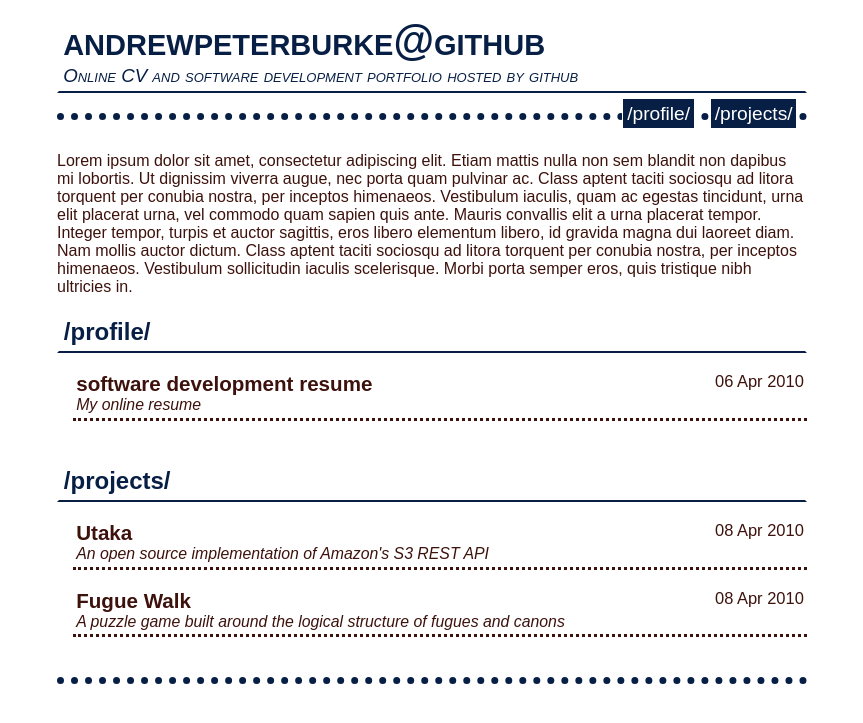
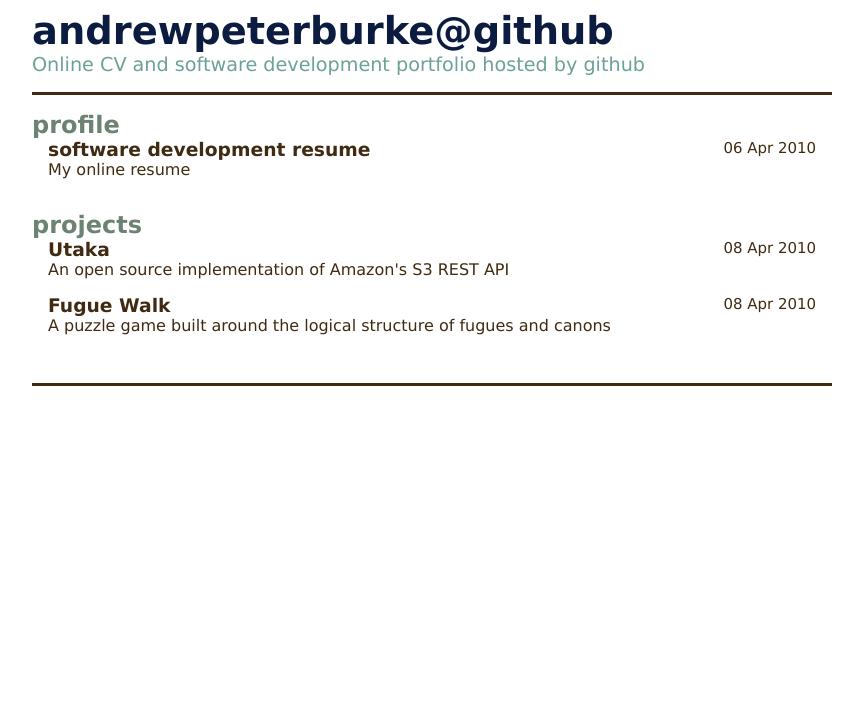
Before and after one commit to apburke/andrewpeterburke.github.com, a Jekyll site: the page built from index.markdown, in a window 1280 px wide. Shown: the top 723 px of the page, without its empty margins (208-1071 px from the left). Built offline with Jekyll 4.4.1, drawn with Linux system fonts in a browser that asks for light colours.

Commit message:
Changed to sensitive skin theme and emptied index.markdown's content

```diff
--- a/css/default.css
+++ b/css/default.css
@@ -1,8 +1,17 @@
+/* COLOR */
+
+body { color: #402b12 }
+.site_heading { color: #0b1c40 }
+.site_heading .description { color: #6CA197 }
+.branch_link, .branch h2 { color: #6c8373 }
+.branch_link:hover { color: #FFF; background-color: #6c8373 }
+.post_heading:hover { background-color: #BFBBB4 }
+
+/* END COLOR */
+
 body {
- background-color: #FFF;
- font-family: sans-serif;
+ font-family: Verdana, sans-serif;
  font-size: 100%;
- color: #071F45;
 }
 
 ul {
@@ -15,125 +24,57 @@ h4 {
 }
 
 #wrapper {
- width: 750px;
+ width: 800px;
  margin-left: auto;
  margin-right: auto;
 }
 
- #header {
-  font-size: 1.3em;
-  margin: .5em 0em;
+#header, #menu, #footer {
+ margin: 0;
+ padding: 0;
+ font-size: 1.2em;
  }
 
- #menu {
-  font-size: 1.2em;
-  border-bottom: .4em dotted;
-  margin: 0em;
-  padding: 0em;
- }
+#content {
+ border-top: .2em solid;
+ border-bottom: .2em solid;
+ margin: 1em 0;
+ padding: 1em 0;
+}
 
- #content {
-  margin: 2em 0;
-  color: #3d120c;
- }
-
- #footer {
-  font-size: 1.2em;
-  border-top: .4em dotted;
-  margin: 0;
-  padding: 0;
- }
+#menu {
+ display: none;
+}
 
 /* CLASSES */
 
-.branch a, .site_heading a {
- color: inherit;
- text-decoration: none;
+.branch_list, .post_list, .title, .description {
+ padding: 0em;
+ margin: 0em;
 }
 
-.branch h2, .site_heading {
- border: .1em solid #FFF;
- border-bottom: .1em solid;
- color: #071F45;
+.branch h2, .branch_link {
+ border: none;
+ font-weight: bold;
+ text-decoration: none;
+ padding: 0;
+ margin-right: 1em;
 }
 
-.branch h2:hover, .site_heading:hover {
- border: .1em solid;
- background-color: #071F45;
- color: #FFF;
-}
-
-.branch h2:before, .branch h2:after,
-.branch_link:before, .branch_link:after {
- content: "/";
+.branch_list {
+ padding-top: .3em;
 }
 
 .branch_link {
- background-color: #071F45;
- color: #FFF;
- text-decoration: none;
- margin: 0 .5em 0 0;
  padding: .2em;
- border: .1em solid;
 }
 
-.branch_link:hover {
- background-color: #FFF;
- color: #071F45;
-}
-
-.branch_list {
- height: .5em;
- margin: 0em;
- padding: 0em;
- text-align: right;
-}
-
-.branch_list li{
+.branch_list li {
  display: inline;
 }
 
 .branch_list, .post_list {
  list-style-type: none;
- padding: 0;
- margin: 0;
-}
-
-
-.post_heading, .site_heading, .branch h2 {
- padding: .2em;
- margin: 0;
-}
-
-.post_heading {
- border-bottom: .2em dotted;
- margin: 0em 0em 1em 1em;
-}
-
-.post_heading:hover {
- background-color: #3d120c;
- color: #FFF;
-}
-
-.post_heading a:link {
- font-size: 1.1em;
-}
-
-.post_heading a:visited {
-  font-size: .9em;
-}
-
-.post_heading a:visited h3 {
- font-weight: normal;
-}
-
-.post_list {
- margin: 1em 0em 2.5em 0em;
-}
-
-.description {
- font-style: italic;
- font-size: .9em;
 }
 
 .date {
@@ -142,11 +83,32 @@ h4 {
  font-size: .8em;
 }
 
-.title, .description {
- margin: 0;
- padding: 0;
+.description {
+ text-style: italic;
+ font-weight: normal;
 }
 
-.site_heading {
- font-variant: small-caps;
+.site_heading a, .branch a {
+ color: inherit;
+ text-decoration: none;
 }
+
+.post_heading {
+ margin: 0em 0em 1em 0em;
+}
+
+.post_heading a:visited {
+  font-size: .8em;
+}
+
+.post_heading a:visited h3 {
+ font-weight: normal;
+}
+
+.post_list {
+ margin: 0em 1em 2em;
+}
+
+.site_heading:hover .title, .site_heading:hover .description, .branch h2:hover {
+ text-decoration: underline;
+}
--- a/index.markdown
+++ b/index.markdown
@@ -1,5 +1,3 @@
 ---
 layout : home
 ---
-
-Lorem ipsum dolor sit amet, consectetur adipiscing elit. Etiam mattis nulla non sem blandit non dapibus mi lobortis. Ut dignissim viverra augue, nec porta quam pulvinar ac. Class aptent taciti sociosqu ad litora torquent per conubia nostra, per inceptos himenaeos. Vestibulum iaculis, quam ac egestas tincidunt, urna elit placerat urna, vel commodo quam sapien quis ante. Mauris convallis elit a urna placerat tempor. Integer tempor, turpis et auctor sagittis, eros libero elementum libero, id gravida magna dui laoreet diam. Nam mollis auctor dictum. Class aptent taciti sociosqu ad litora torquent per conubia nostra, per inceptos himenaeos. Vestibulum sollicitudin iaculis scelerisque. Morbi porta semper eros, quis tristique nibh ultricies in.
```
